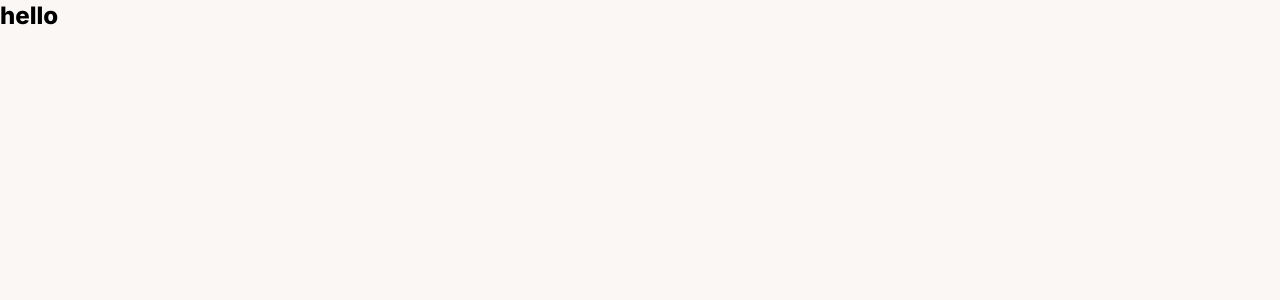
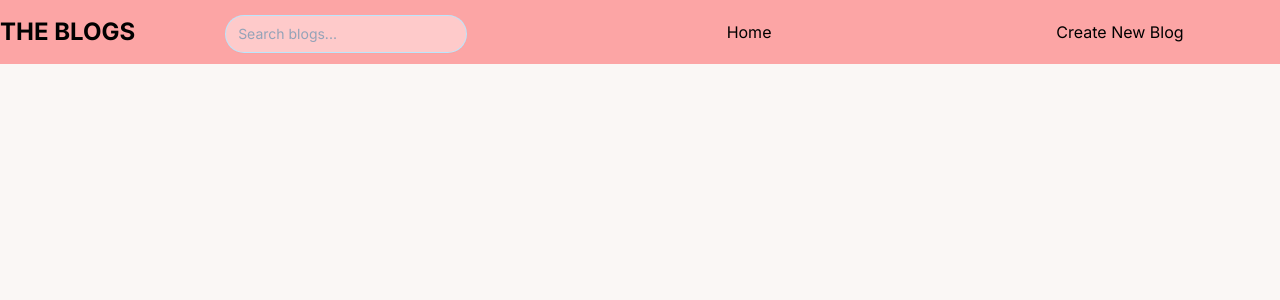
Before and after one commit to Djawad02/blog-app, a Next.js app: page / in a window 1280 px wide. Shown: the top 300 px of the page. Built offline with nearby package versions, Linux system fonts and the light colour scheme.

Commit message:
Creating navbar for homepage

```diff
--- /dev/null
+++ b/app/components/Navbar.tsx
@@ -0,0 +1,30 @@
+import Link from "next/link";
+import React from "react";
+const Navbar = () => {
+  return (
+    <header className="bg-red-300">
+      <div className="xl:container xl:mx-auto flex flex-col items-center sm:flex-row sm:justify-between text-center py-3">
+        <div className="shrink w-80 sm:order-3">
+          <Link href="/">Create New Blog</Link>
+        </div>
+        <div className="md:flex-none w-96 order-3 sm:order-2 flex justify-center py-4 sm:py-0">
+          <input
+            type="text"
+            placeholder="Search blogs..."
+            className="input-text"
+          />
+        </div>
+        <div className="w-96 order-2 flex justify-center">
+          <Link href="/">Home</Link>
+        </div>
+        <div className="flex order-1">
+          <Link href="/" className="font-bold uppercase text-2xl">
+            The Blogs{" "}
+          </Link>
+        </div>
+      </div>
+    </header>
+  );
+};
+
+export default Navbar;
--- a/app/globals.css
+++ b/app/globals.css
@@ -16,8 +16,13 @@
   color: rgb(var(--foreground-rgb));
 }
 
-@layer base{
-  h1{
-    @apply font-extrabold text-2xl mb-3
+@layer base {
+  h1 {
+    @apply font-extrabold text-2xl mb-3;
+  }
+
+  .input-text {
+    @apply mt-1 block w-60 px-3 py-2 bg-red-200 border-slate-300 rounded-full text-sm shadow-sm placeholder-slate-400;
+    @apply focus outline-none focus border-sky-200 focus ring-1 focus ring-sky-200
   }
 }
--- a/app/page.tsx
+++ b/app/page.tsx
@@ -1,9 +1,10 @@
 import Image from "next/image";
+import Navbar from "./components/Navbar";
 
 export default function Home() {
   return (
     <main>
-      <h1>hello</h1>
+      <Navbar />
     </main>
   );
 }
```
